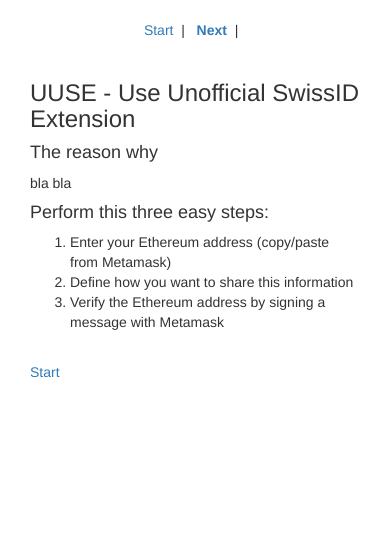
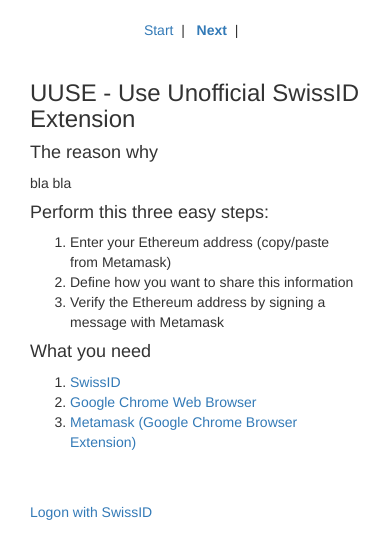
Before and after one commit to TopSoftwareGuru/cbproxy, a plain HTML site: page prototype2019/crypto0.html in a window 390 px wide. Drawn offline with nearby package versions, Linux system fonts and the light colour scheme.

Commit message:
various changes

```diff
--- a/prototype2019/crypto0.html
+++ b/prototype2019/crypto0.html
@@ -40,8 +40,19 @@
   <li>Verify the Ethereum address by signing a message with Metamask</li>
 </ol>
 
+<h4>What you need</h4>
+<ol>
+  <li><a href="https://www.swissid.ch/en/">SwissID</li>
+  <li><a href="https://www.google.com/chrome/">Google Chrome Web Browser</a></li>
+  <li><a href="https://chrome.google.com/webstore/detail/metamask/nkbihfbeogaeaoehlefnkodbefgpgknn">Metamask (Google Chrome Browser Extension)</li>
+</ol>
+
+<br>
+<br>
+<a href="./crypto0-openid.html"> Logon with SwissID </a>
+
+
 <br >
-<a href="">Start</a>
 
 
 <br >
@@ -50,15 +61,6 @@
 
  </div>
 
-
-<div class="col-sm-6">
-<br >
-<br >
-<br >
-
-
-</div>
-
 </div>
 
 </body>
```
Also changed, not shown: prototype2019/crypto1.html (+0 -13 lines), prototype2019/crypto2.html (+0 -12 lines), prototype2019/crypto3.html (+1 -8 lines), prototype2019/crypto4.html (+4 -12 lines).
